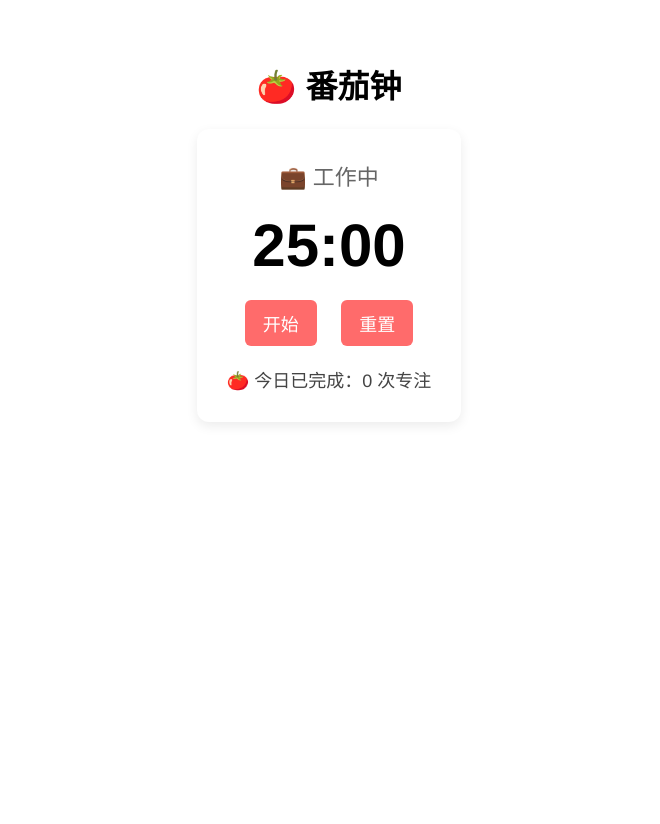
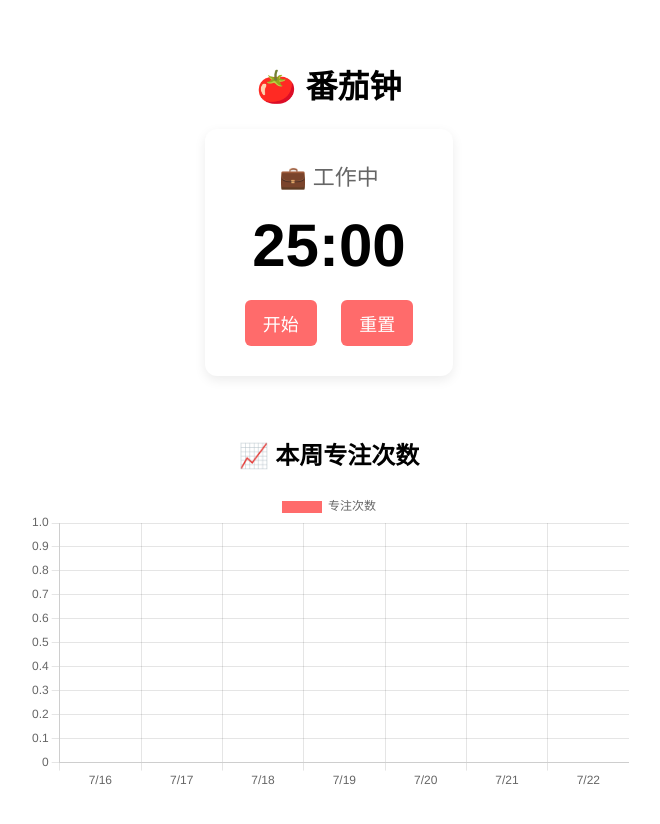
Before and after one commit to Arseny0808/App-de-Arseny, a plain HTML site: page pomodoro.html in a window 1280 px wide. Shown: the whole page, without its empty margins (311-971 px from the left). Before the commit the page ends 800 px from the top, so only its background shows below. Drawn offline with nearby package versions, Linux system fonts and the light colour scheme.

Commit message:
Update pomodoro.html

```diff
--- a/pomodoro.html
+++ b/pomodoro.html
@@ -3,6 +3,7 @@
 <head>
   <meta charset="UTF-8">
   <title>🍅 番茄钟专注计时器</title>
+  <script src="https://cdn.jsdelivr.net/npm/chart.js"></script>
   <style>
     body {
       font-family: "Helvetica Neue", sans-serif;
@@ -18,6 +19,7 @@
       box-shadow: 0 4px 12px rgba(0,0,0,0.08);
       padding: 30px;
       display: inline-block;
+      margin-bottom: 40px;
     }
 
     #time {
@@ -30,12 +32,6 @@
       font-size: 22px;
       margin-bottom: 20px;
       color: #666;
-    }
-
-    #summary {
-      margin-top: 20px;
-      font-size: 18px;
-      color: #444;
     }
 
     button {
@@ -53,6 +49,15 @@
     button:hover {
       background-color: #e55a5a;
     }
+
+    .chart-container {
+      max-width: 600px;
+      margin: auto;
+    }
+
+    canvas {
+      margin-top: 20px;
+    }
   </style>
 </head>
 <body>
@@ -63,45 +68,27 @@
     <div id="time">25:00</div>
     <button onclick="toggleTimer()" id="startBtn">开始</button>
     <button onclick="resetTimer()">重置</button>
-    <div id="summary">🍅 今日已完成：0 次专注</div>
+  </div>
+
+  <div class="chart-container">
+    <h2>📈 本周专注次数</h2>
+    <canvas id="focusChart" width="600" height="300"></canvas>
   </div>
 
   <script>
     let isWorking = true;
-    let duration = 25 * 60;
-    let timeLeft = duration;
+    let timeLeft = 25 * 60;
     let timer = null;
     let running = false;
 
-    const summaryDiv = document.getElementById("summary");
-
-    function getTodayKey() {
-      const today = new Date();
-      return `${today.getFullYear()}-${today.getMonth()+1}-${today.getDate()}`;
-    }
-
-    function getTodayCount() {
-      const key = getTodayKey();
-      return parseInt(localStorage.getItem(key) || "0");
-    }
-
-    function updateSummary() {
-      const count = getTodayCount();
-      summaryDiv.textContent = `🍅 今日已完成：${count} 次专注`;
-    }
-
-    function recordPomodoro() {
-      const key = getTodayKey();
-      const current = getTodayCount();
-      localStorage.setItem(key, current + 1);
-      updateSummary();
-    }
+    const statusDisplay = document.getElementById("status");
+    const timeDisplay = document.getElementById("time");
+    const startBtn = document.getElementById("startBtn");
 
     function updateDisplay() {
       const minutes = Math.floor(timeLeft / 60);
       const seconds = timeLeft % 60;
-      document.getElementById("time").textContent =
-        `${minutes.toString().padStart(2, "0")}:${seconds.toString().padStart(2, "0")}`;
+      timeDisplay.textContent = `${minutes.toString().padStart(2, "0")}:${seconds.toString().padStart(2, "0")}`;
     }
 
     function tick() {
@@ -111,9 +98,9 @@
       } else {
         clearInterval(timer);
         running = false;
-        recordPomodoro();       // ✅ 记录一次
-        switchMode();           // ✅ 切换工作/休息
-        toggleTimer();          // ✅ 自动开始下一阶段
+        recordFocus();     // 记录一次专注完成
+        switchMode();
+        toggleTimer();     // 自动开始下一段
       }
     }
 
@@ -121,21 +108,12 @@
       if (running) {
         clearInterval(timer);
         running = false;
-        document.getElementById("startBtn").textContent = "开始";
+        startBtn.textContent = "开始";
       } else {
         timer = setInterval(tick, 1000);
         running = true;
-        document.getElementById("startBtn").textContent = "暂停";
+        startBtn.textContent = "暂停";
       }
-    }
-
-    function switchMode() {
-      isWorking = !isWorking;
-      timeLeft = isWorking ? 25 * 60 : 5 * 60;
-      document.body.style.backgroundColor = isWorking ? "#fff" : "#e0f7fa";
-      document.getElementById("status").textContent = isWorking ? "💼 工作中" : "☕ 休息中";
-      updateDisplay();
-      alert(isWorking ? "休息结束，开始工作！" : "工作结束，休息一下！");
     }
 
     function resetTimer() {
@@ -143,12 +121,67 @@
       running = false;
       timeLeft = isWorking ? 25 * 60 : 5 * 60;
       updateDisplay();
-      document.getElementById("startBtn").textContent = "开始";
+      startBtn.textContent = "开始";
     }
 
-    // 初始化
+    function switchMode() {
+      isWorking = !isWorking;
+      timeLeft = isWorking ? 25 * 60 : 5 * 60;
+      document.body.style.backgroundColor = isWorking ? "#fff" : "#e0f7fa";
+      statusDisplay.textContent = isWorking ? "💼 工作中" : "☕ 休息中";
+      updateDisplay();
+      alert(isWorking ? "休息结束，开始工作！" : "工作结束，休息一下！");
+    }
+
+    function recordFocus() {
+      if (!isWorking) return; // 只有工作段完成才记录
+      const today = new Date().toISOString().slice(0, 10);
+      const focusData = JSON.parse(localStorage.getItem("focusStats") || "{}");
+      focusData[today] = (focusData[today] || 0) + 1;
+      localStorage.setItem("focusStats", JSON.stringify(focusData));
+      renderChart();
+    }
+
+    function renderChart() {
+      const ctx = document.getElementById("focusChart").getContext("2d");
+      const stats = JSON.parse(localStorage.getItem("focusStats") || "{}");
+      const labels = [];
+      const data = [];
+
+      for (let i = 6; i >= 0; i--) {
+        const date = new Date();
+        date.setDate(date.getDate() - i);
+        const key = date.toISOString().slice(0, 10);
+        labels.push(`${date.getMonth()+1}/${date.getDate()}`);
+        data.push(stats[key] || 0);
+      }
+
+      if (window.chartInstance) {
+        window.chartInstance.data.labels = labels;
+        window.chartInstance.data.datasets[0].data = data;
+        window.chartInstance.update();
+      } else {
+        window.chartInstance = new Chart(ctx, {
+          type: "bar",
+          data: {
+            labels: labels,
+            datasets: [{
+              label: "专注次数",
+              backgroundColor: "#ff6b6b",
+              data: data
+            }]
+          },
+          options: {
+            scales: {
+              y: { beginAtZero: true }
+            }
+          }
+        });
+      }
+    }
+
     updateDisplay();
-    updateSummary(); // ✅ 初始化显示统计
+    renderChart();
   </script>
 
 </body>
```
